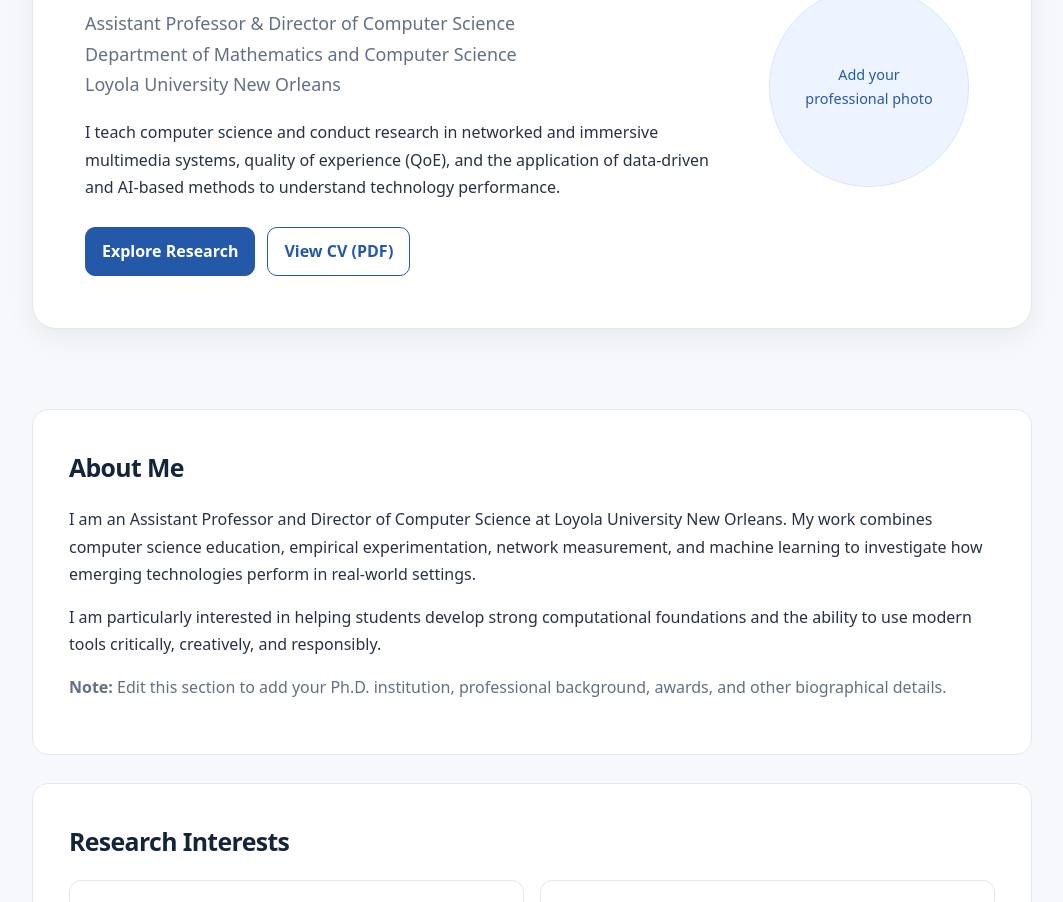
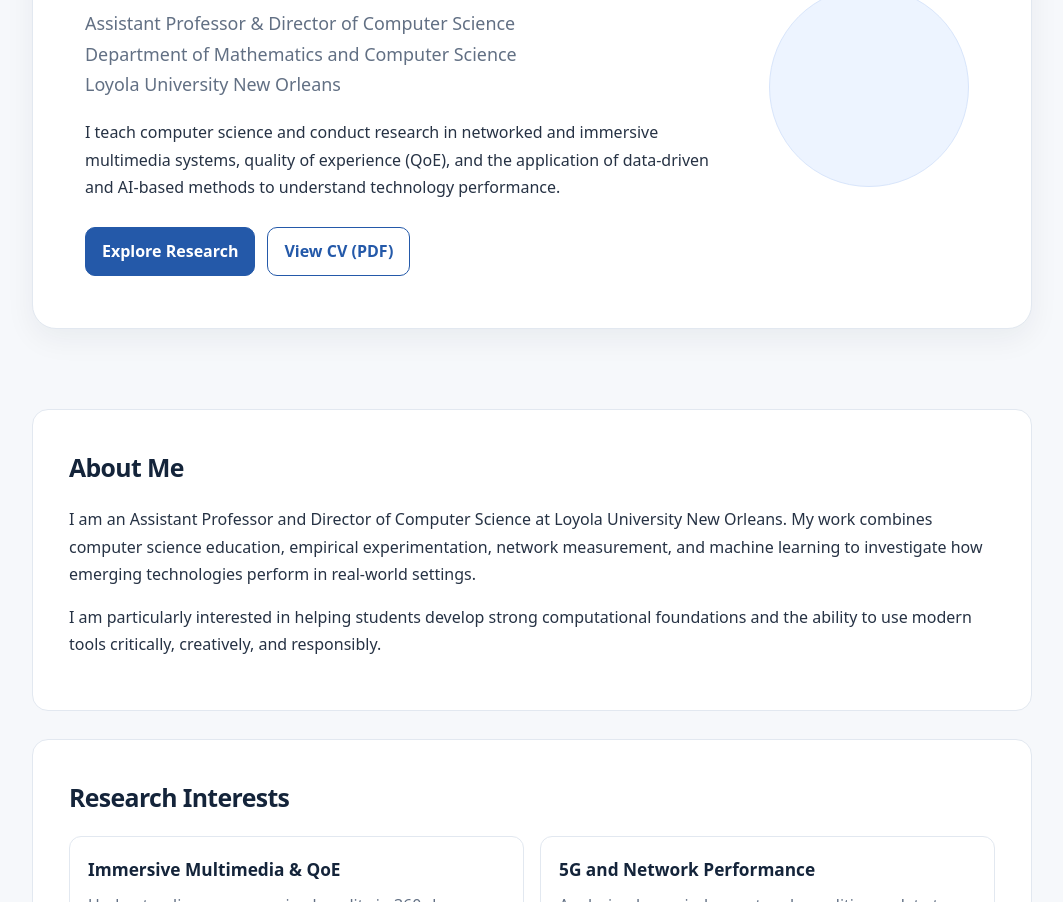
Before and after one commit to rulmustafa/rulmustafa.github.io, a plain HTML site: page index.html in a window 1280 px wide. Shown: the part 315-1217 px from the top of the page, without its empty margins (108-1171 px from the left). Drawn offline with Linux system fonts and the light colour scheme.

Commit message:
Add files via upload

```diff
--- a/index.html
+++ b/index.html
@@ -132,7 +132,7 @@
           </div>
         </div>
         <div class="portrait" aria-label="Photo placeholder">
-          Add your<br>professional photo
+
         </div>
       </div>
     </section>
@@ -152,8 +152,7 @@
             computational foundations and the ability to use modern tools critically,
             creatively, and responsibly.
           </p>
-          <p class="muted"><strong>Note:</strong> Edit this section to add your Ph.D. institution,
-            professional background, awards, and other biographical details.</p>
+
         </div>
       </section>
 
```
